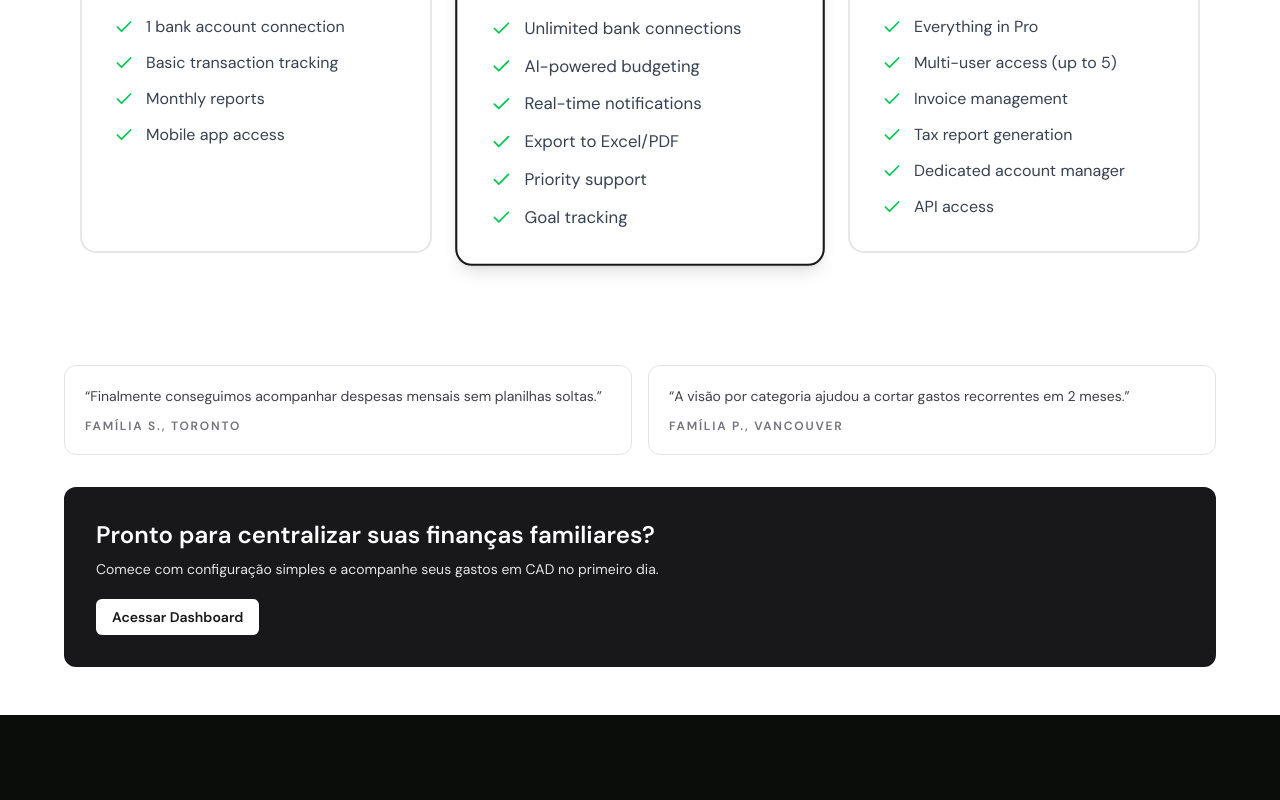
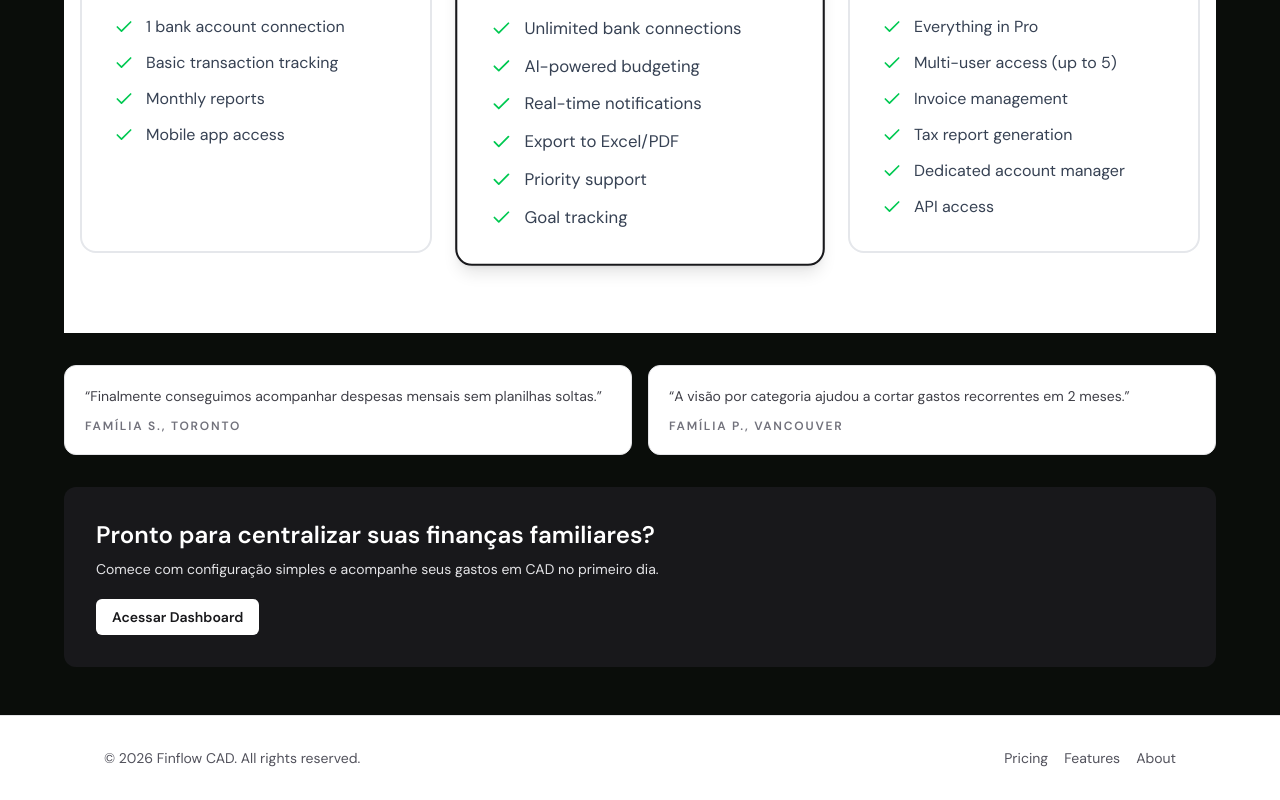
Before and after one commit to paulopacifico/finance-saas, a Next.js app in the folder finance-saas/: page / in a window 1280 px wide. Shown: the part 1984-2784 px from the top of the page. Before the commit the page ends 2699 px from the top, so only its background shows below. Built offline with nearby package versions, Linux system fonts and the light colour scheme; a web font is replaced by a local one.

Commit message:
feat(finance-saas): add marketing footer and dedicated marketing layout

```diff
--- a/finance-saas/app/(marketing)/layout.tsx
+++ b/finance-saas/app/(marketing)/layout.tsx
@@ -1,12 +1,14 @@
 import type { ReactNode } from "react";
 
+import { MarketingFooter } from "@/components/marketing/MarketingFooter";
 import { MarketingNav } from "@/components/marketing/MarketingNav";
 
 export default function MarketingLayout({ children }: { children: ReactNode }) {
   return (
-    <div className="min-h-screen bg-white">
+    <>
       <MarketingNav />
-      <main>{children}</main>
-    </div>
+      <main className="min-h-screen">{children}</main>
+      <MarketingFooter />
+    </>
   );
 }
--- /dev/null
+++ b/finance-saas/components/marketing/MarketingFooter.tsx
@@ -0,0 +1,22 @@
+import Link from "next/link";
+
+export function MarketingFooter() {
+  return (
+    <footer className="border-t border-zinc-200 bg-white">
+      <div className="mx-auto flex w-full max-w-6xl flex-col gap-3 px-4 py-8 text-sm text-zinc-600 sm:flex-row sm:items-center sm:justify-between sm:px-6 lg:px-10">
+        <p>© {new Date().getFullYear()} Finflow CAD. All rights reserved.</p>
+        <div className="flex items-center gap-4">
+          <Link href="/pricing" className="hover:text-zinc-900">
+            Pricing
+          </Link>
+          <Link href="/features" className="hover:text-zinc-900">
+            Features
+          </Link>
+          <Link href="/about" className="hover:text-zinc-900">
+            About
+          </Link>
+        </div>
+      </div>
+    </footer>
+  );
+}
```
